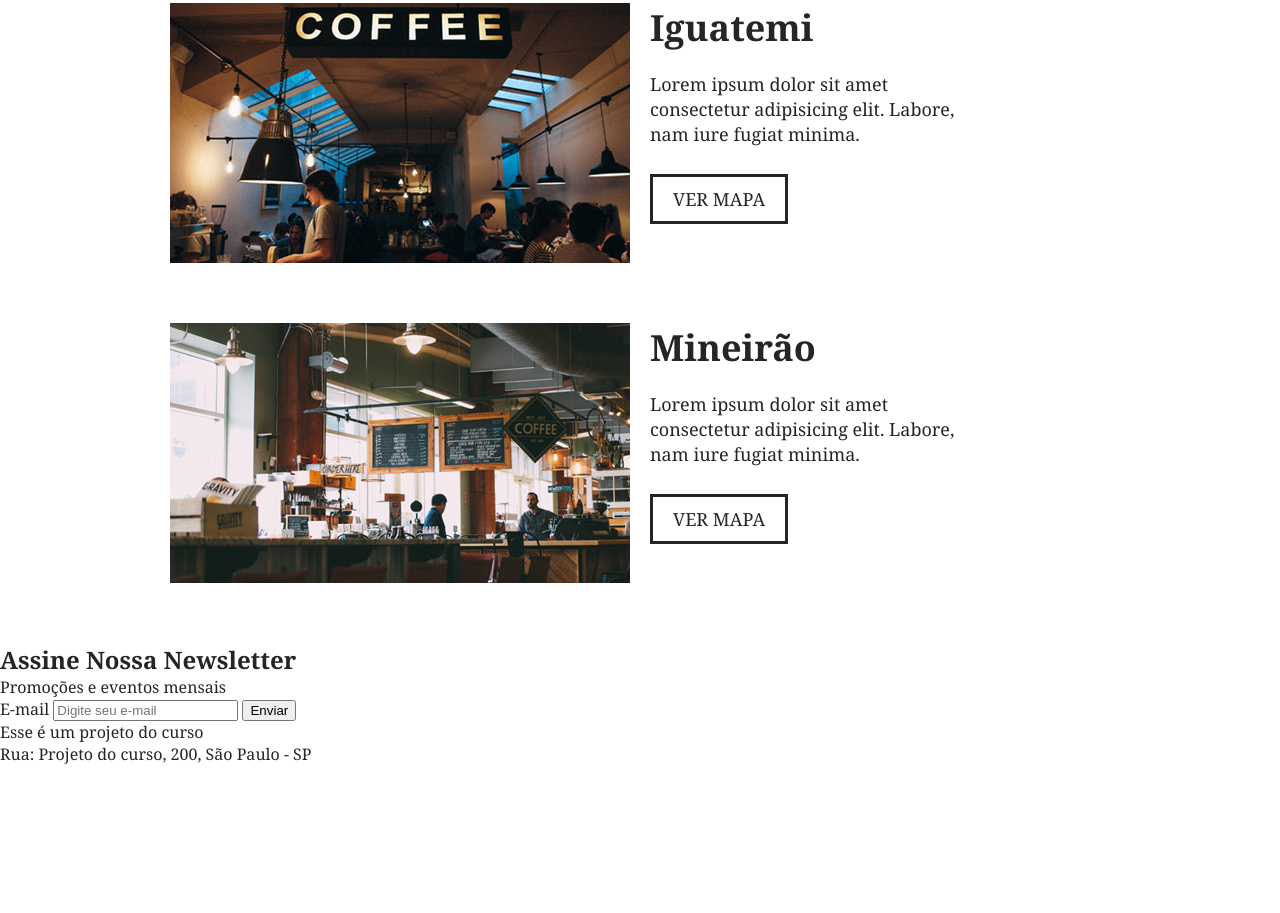
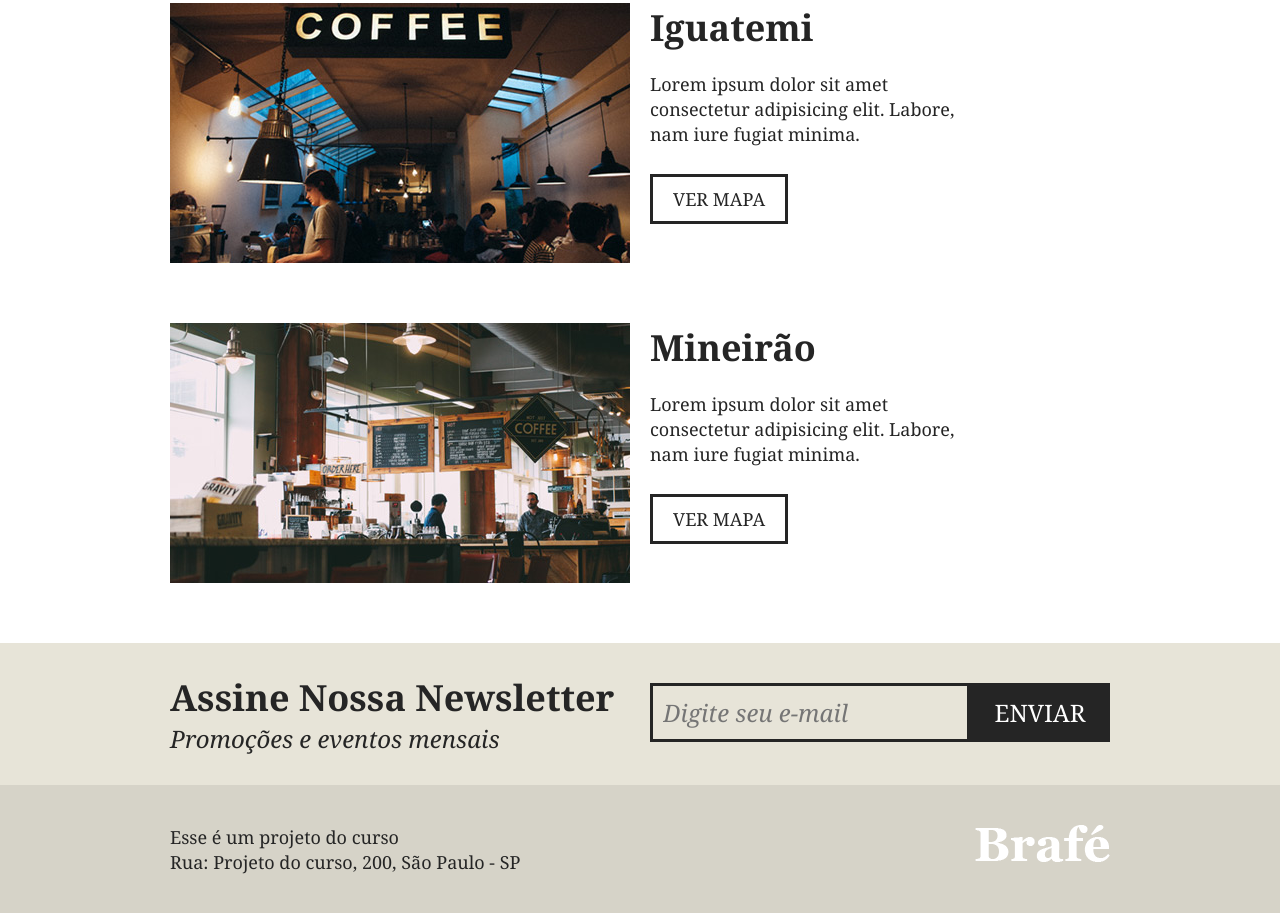
Before and after one commit to ViniciusPii/brafe-puro, a plain HTML site: page index.html in a window 1280 px wide. Shown: the part 2163-3076 px from the top of the page. Before the commit the page ends 2970 px from the top, so only its background shows below. Drawn offline with Linux system fonts and the light colour scheme.

Commit message:
site desk finalizado

```diff
--- a/css/style.css
+++ b/css/style.css
@@ -8,6 +8,10 @@ body, h1, h2, h3, p, ul {
 body {
     font-family: Georgia, 'Times New Roman', Times, serif;
     color: #252525;
+}
+
+* {
+    box-sizing: border-box;
 }
 
 /* menu */
@@ -271,3 +275,101 @@ body {
     color: #252525;
     padding: 10px 20px;
 }
+
+/* assine */
+
+.assine {
+    background: #e7e4d8;
+    padding: 30px 0;
+}
+
+.assine_container {
+    max-width: 960px;
+    margin: 0 auto;
+}
+
+.assine_container::after, .assine_container::before {
+    clear: both;
+    display: table;
+    content: "";
+}
+
+.assine_info {
+    width: 460px;
+    margin: 0 10px;
+    float: left;
+}
+
+.assine_info h2 {
+    font-size: 2.25em;
+}
+
+.assine_info p {
+    font-size: 1.5em;
+    font-style: italic;
+}
+
+.assine form {
+    width: 460px;
+    margin: 10px 10px 0 10px;
+    float: left;
+}
+
+.assine label {
+    display: none;
+}
+
+.assine input {
+    width: 320px;
+    border: 3px solid #252525;
+    background: none;
+    font-size: 1.5em;
+    font-style: italic;
+    font-family: Georgia, serif;
+    padding: 10px;
+    float: left;
+    outline: none;
+}
+
+.assine button {
+    background: #252525;
+    font-family: Georgia,serif;
+    text-transform: uppercase;
+    color: #fff;
+    font-size: 1.5em;
+    width: 140px;
+    padding: 13px 0;
+    border: none;
+    cursor: pointer;
+}
+
+/* footer */
+
+.footer {
+    background: #d6d3c8;
+    padding: 40px 0;
+}
+
+.footer_container {
+    max-width: 960px;
+    margin: 0 auto;
+}
+
+.footer_container::after, .footer_container::before {
+    clear: both;
+    display: table;
+    content: "";
+}
+
+.footer p {
+    float: left;
+    margin: 0 10px;
+    font-size: 1.125em;
+    line-height: 1.4em;
+}
+
+.footer img {
+    float: right;
+    display: block;
+    margin: 0 10px;
+}
--- a/index.html
+++ b/index.html
@@ -95,11 +95,11 @@
                 <a href="#">Ver Mapa</a>
             </div>
         </div>
-    </section><!-- final da section 3 -->
+    </section><!-- final dos locais -->
 
-    <section>
-        <div class="">
-            <div class="">
+    <section class="assine">
+        <div class="assine_container">
+            <div class="assine_info">
                 <h2>Assine Nossa Newsletter</h2>
                 <p>Promoções e eventos mensais</p>
             </div>
@@ -109,10 +109,10 @@
                 <button type="submit">Enviar</button>
             </form>
         </div>
-    </section> <!-- final da section 4 -->
+    </section> <!-- final do assine -->
 
-    <footer>
-        <div class="">
+    <footer class="footer">
+        <div class="footer_container">
             <p>Esse é um projeto do curso <br>
                 Rua: Projeto do curso, 200, São Paulo - SP</p>
             <img src="img/brafe.png" alt="Brafé">
```
